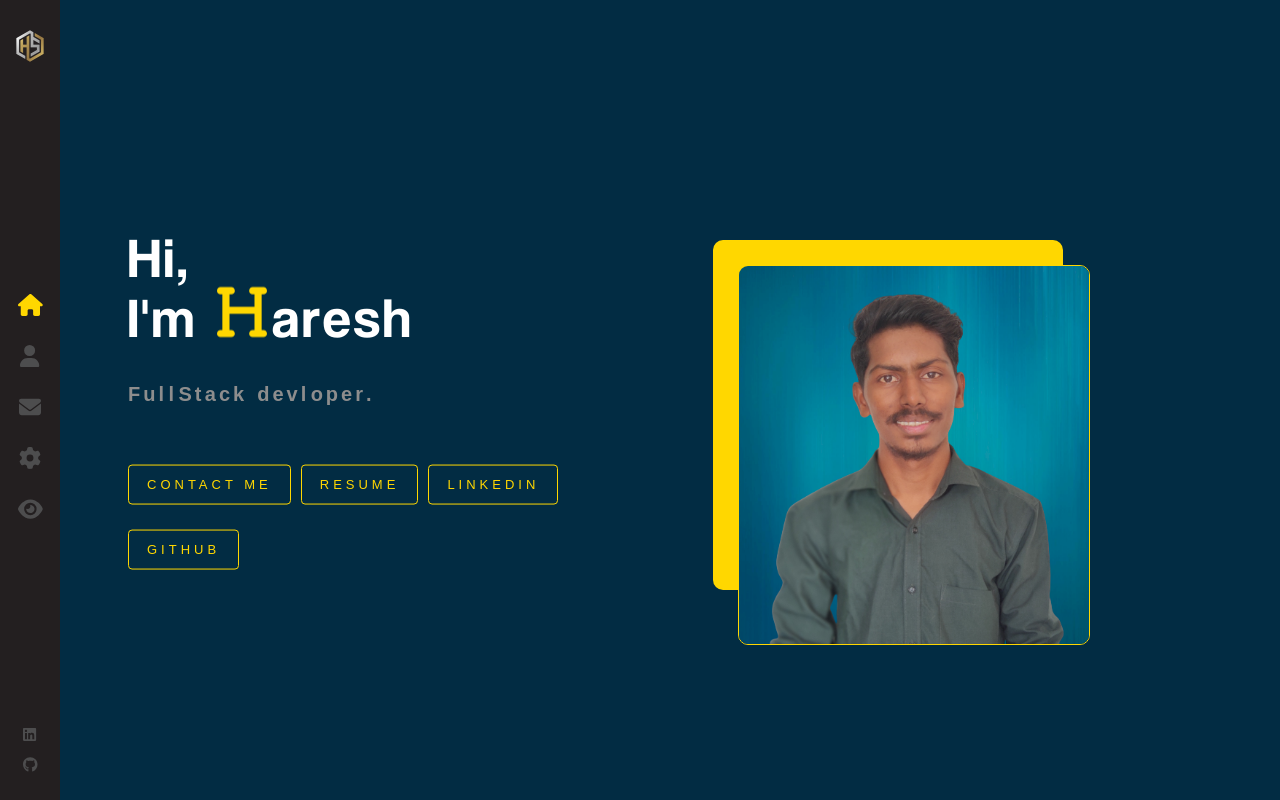
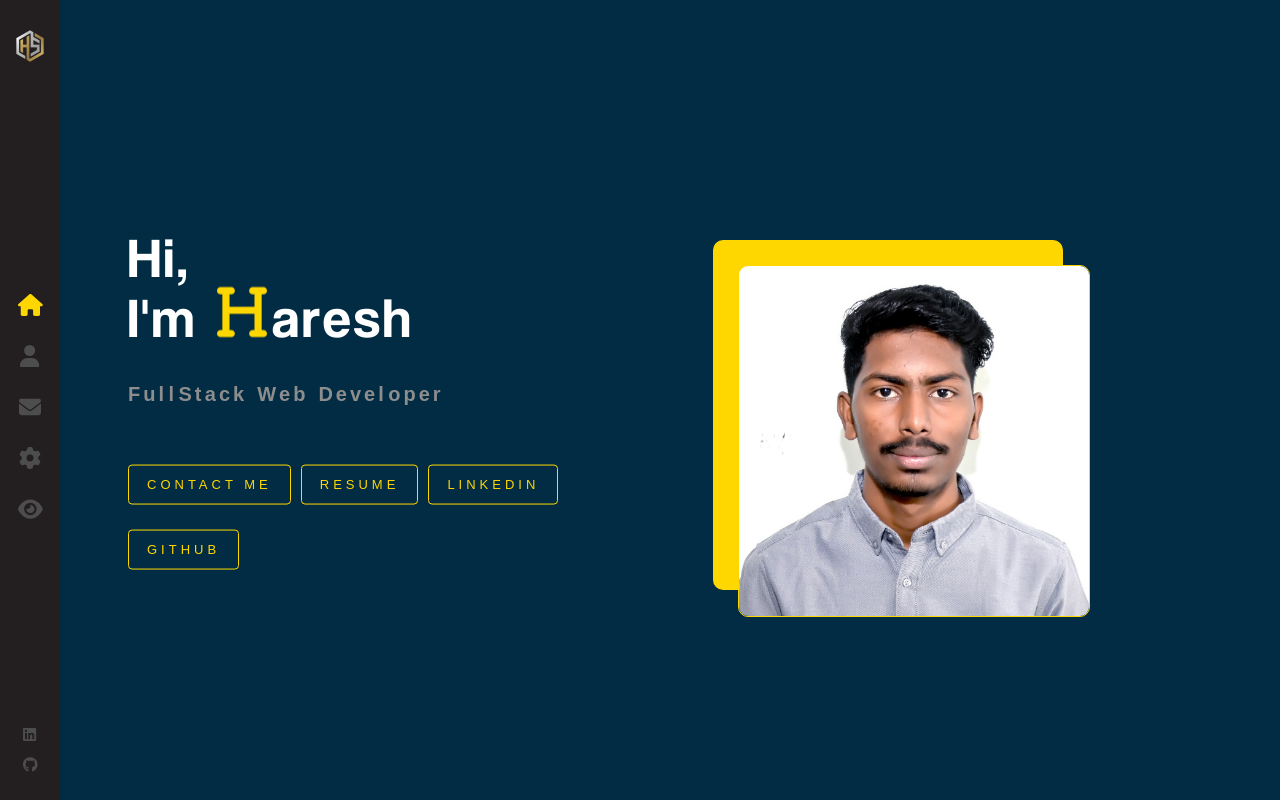
Before and after one commit to haresh2349/haresh2349.github.io, a React (Create React App) app: page / in a window 1280 px wide. Built offline with nearby package versions, Linux system fonts and the light colour scheme.

Commit message:
final changes

```diff
--- a/public/index.html
+++ b/public/index.html
@@ -2,14 +2,14 @@
 <html lang="en">
   <head>
     <meta charset="utf-8" />
-    <link rel="icon" href="%PUBLIC_URL%/favicon.ico" />
+    <link rel="icon" href="HSicon.jpg" />
     <meta name="viewport" content="width=device-width, initial-scale=1" />
     <meta name="theme-color" content="#000000" />
     <meta
       name="description"
       content="Web site created using create-react-app"
     />
-    <link rel="apple-touch-icon" href="%PUBLIC_URL%/HSicon.jpg" />
+    <link rel="apple-touch-icon" href="./HSicon.jpg" />
     <!--
       manifest.json provides metadata used when your web app is installed on a
       user's mobile device or desktop. See https://developers.google.com/web/fundamentals/web-app-manifest/
--- a/src/Components/Home/Profile/index.js
+++ b/src/Components/Home/Profile/index.js
@@ -1,10 +1,10 @@
 import './index.scss'
-import Darkbg from '../../../assets/images/Darkbg.png'
+import haresh from '../../../assets/images/haresh.jpg'
 const Profile = () => {
   return (
     <div className="profile-container">
       <div className="bg"></div>
-      <img className="solid-img" src={Darkbg} alt="" />
+      <img className="solid-img" src={haresh} alt="" />
     </div>
   )
 }
--- a/src/Components/Home/Profile/index.scss
+++ b/src/Components/Home/Profile/index.scss
@@ -41,8 +41,9 @@
     left: 0;
     margin: auto;
     width: 100%;
-    // opacity: 0;
-    // transform: rotateZ(30deg) !important;
+    object-fit: cover;
+    object-position: top;
+    height: 100%;
     z-index: 1;
     border: 1px solid #ffd700;
   }
--- a/src/Components/Home/index.js
+++ b/src/Components/Home/index.js
@@ -6,6 +6,10 @@ import { faHeading } from '@fortawesome/free-solid-svg-icons'
 import { Link } from 'react-router-dom'
 import AnimateLetters from '../AnimatedLetters'
 import Profile from './Profile'
+import About from '../About'
+import Contact from '../Contact'
+import Skills from '../Skills'
+import Projects from '../Projects'
 const Home = () => {
   const [letterClass, setLetterClass] = useState('text-animate')
   const nameArray = ['a', 'r', 'e', 's', 'h']
@@ -20,15 +24,19 @@ const Home = () => {
     'c',
     'k',
     ' ',
-    'd',
+    'W',
+    'e',
+    'b',
+    ' ',
+    'D',
     'e',
     'v',
+    'e',
     'l',
     'o',
     'p',
     'e',
     'r',
-    '.',
   ]
 
   useEffect(() => {
@@ -37,6 +45,7 @@ const Home = () => {
     }, 4000)
   }, [])
   return (
+    <>
       <div className="container home-page">
         <div className="text-zone">
           <h1>
@@ -58,7 +67,7 @@ const Home = () => {
             <AnimateLetters
               letterClass={letterClass}
               strArray={postArray}
-            idx={19}
+              idx={18}
             />
           </h2>
           <br />
@@ -81,6 +90,7 @@ const Home = () => {
         </div>
         <Profile />
       </div>
+    </>
   )
 }
 
--- a/src/Components/Projects/index.scss
+++ b/src/Components/Projects/index.scss
@@ -68,7 +68,8 @@
         width: 100%;
         border-radius: 12px;
         object-fit: contain;
-        transition: all 3s ease;
+        transition: all 8s ease;
+        cursor: pointer;
       }
     }
     .img-box:hover img {
@@ -133,7 +134,7 @@
       background: none;
       animation: fadeInAnimation 2s 1.8s backwards;
       white-space: nowrap;
-
+      cursor: pointer;
       &:hover {
         background: #ffd700;
         color: #333;
--- a/src/Components/Skills/index.scss
+++ b/src/Components/Skills/index.scss
@@ -39,11 +39,11 @@
     border-radius: 18px;
     animation: rotateIn 1s linear both;
     animation-delay: 1.4s;
-    background: rgba(255, 255, 255, 0.2);
+    // background: rgba(255, 255, 255, 0.2);
     box-shadow: 0 4px 30px rgba(0, 0, 0, 0.1);
     backdrop-filter: blur(3px);
     -webkit-backdrop-filter: blur(3px);
-    border: 3px solid rgba(255, 255, 255, 0.3);
+    border: 3px solid ;
 
     svg {
       margin-top: 25px;
```
Also changed, not shown: src/assets/images/MyProfile.jpg (added), src/assets/images/haresh.jpg (added). Lines whose indentation alone changed are shown as unchanged.
